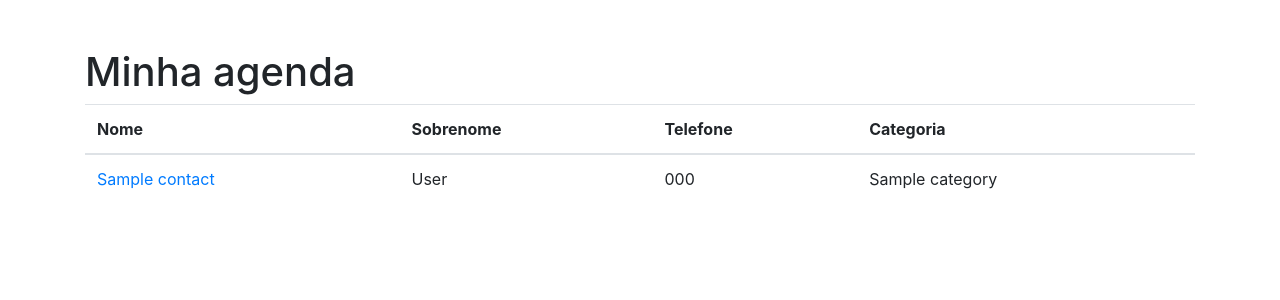
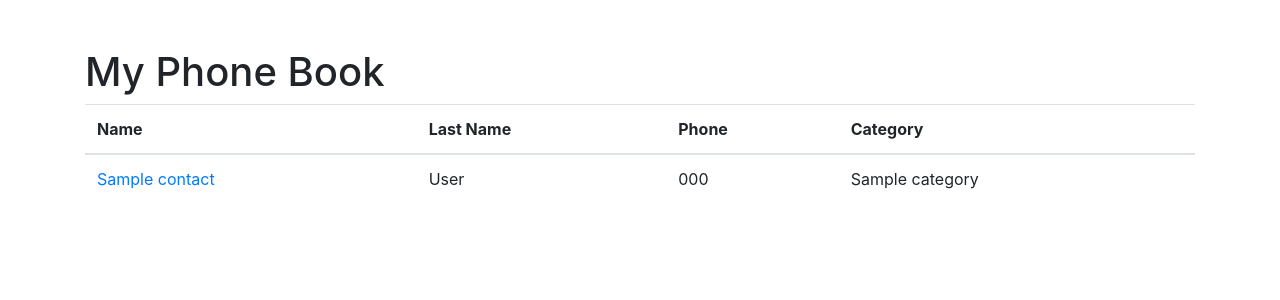
Before and after one commit to franciscocamellon/phone_book_site, a Django app: page / in a window 1280 px wide. Shown: the part 56-356 px from the top of the page. Run offline with Django 3.2, Linux system fonts and the light colour scheme; tables that the repository leaves empty hold one stand-in row (values such as "Sample post"); some libraries are stand-ins or nearby versions.

Commit message:
Minor fixes

```diff
--- a/contacts/templates/contacts/index.html
+++ b/contacts/templates/contacts/index.html
@@ -1,13 +1,13 @@
 {% extends 'base.html' %} {%block contents%}
-<h1 class="mt-5">Minha agenda</h1>
+<h1 class="mt-5">My Phone Book</h1>
 
 <table class="table">
   <thead>
     <tr>
-      <th>Nome</th>
-      <th>Sobrenome</th>
-      <th>Telefone</th>
-      <th>Categoria</th>
+      <th>Name</th>
+      <th>Last Name</th>
+      <th>Phone</th>
+      <th>Category</th>
     </tr>
   </thead>
   <tbody>
```
